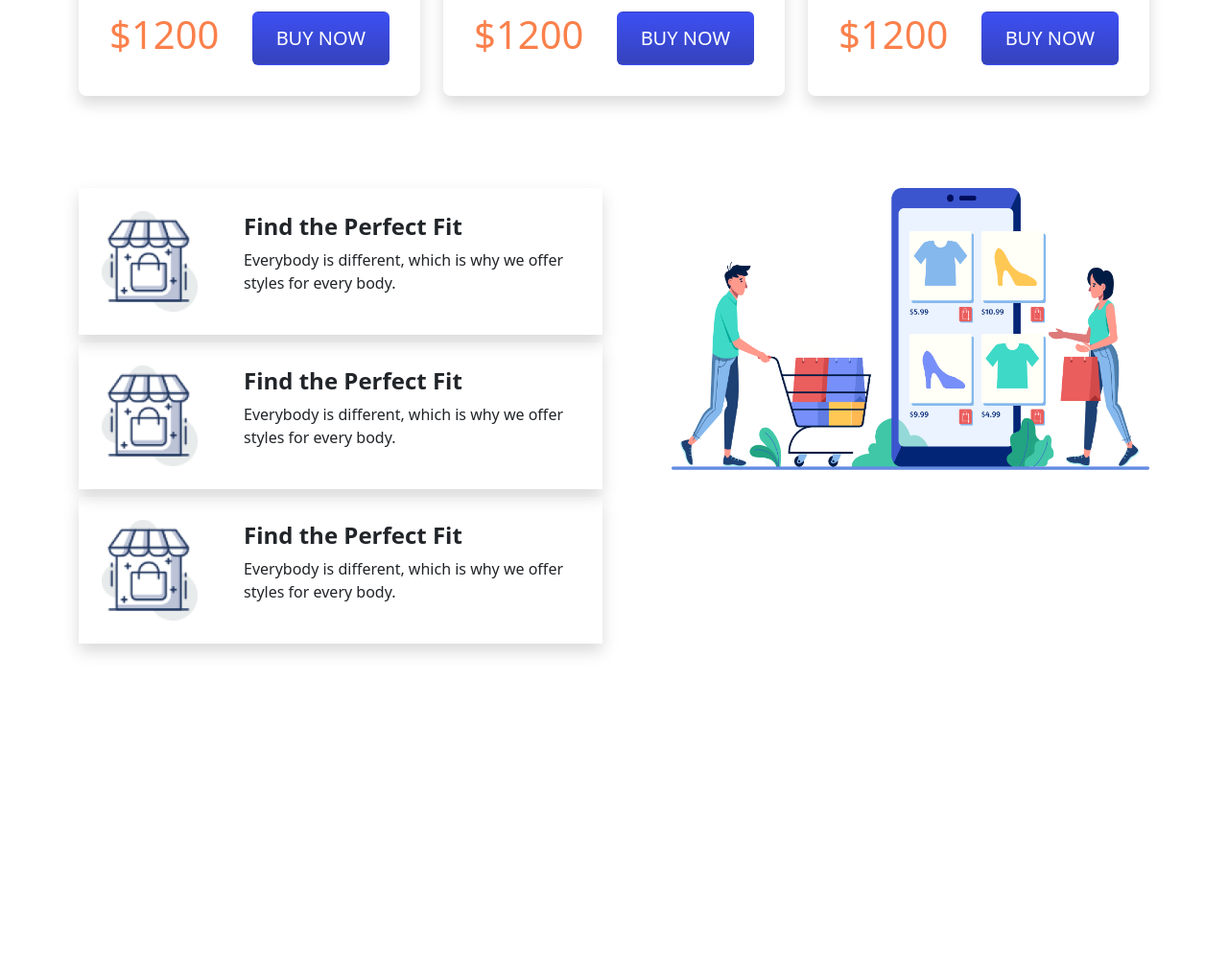
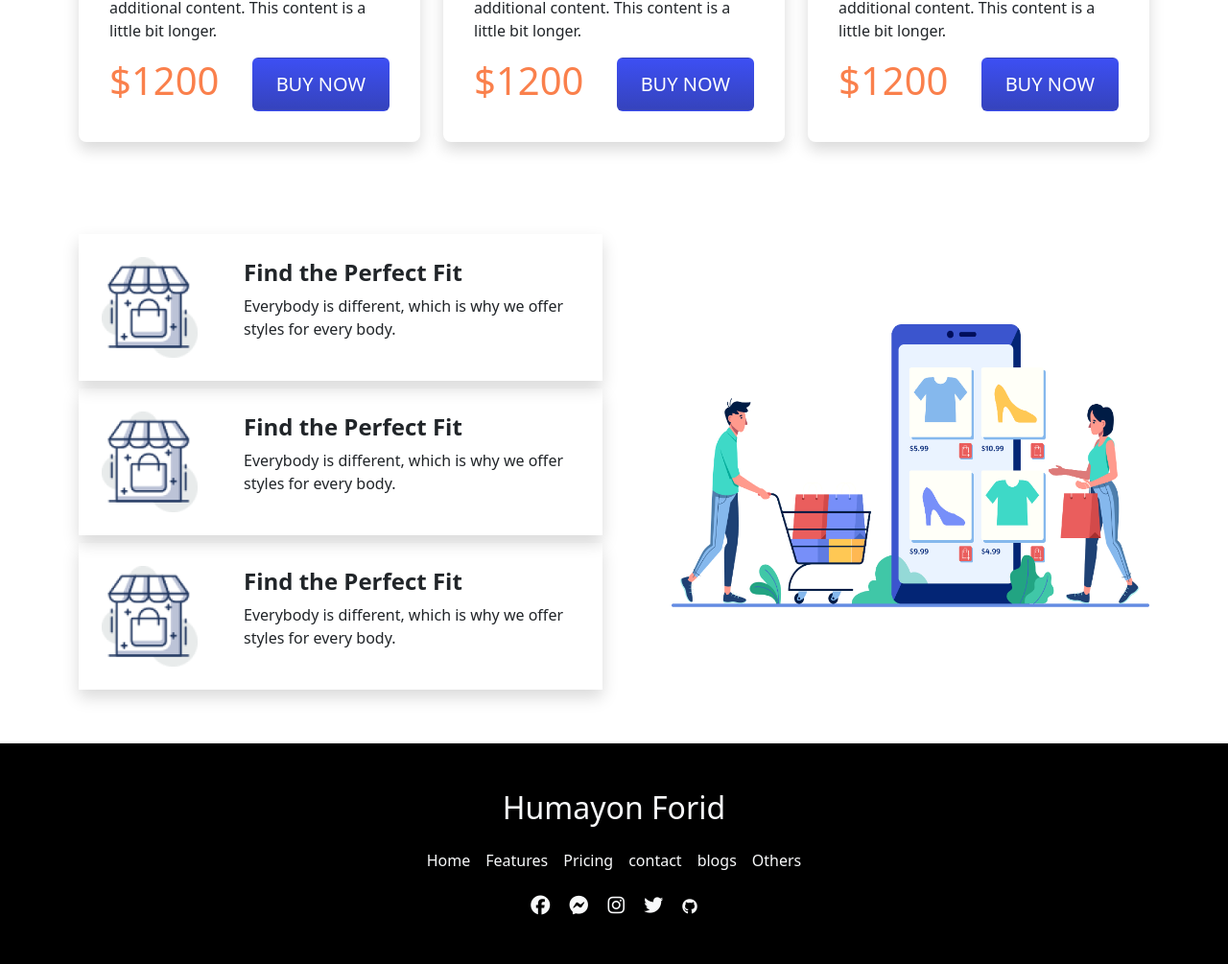
Before and after one commit to humayonitbd/Ecommerce-website, a plain HTML site: page index.html in a window 1280 px wide. Shown: the part 2078-3083 px from the top of the page at 96% size. Before the commit the page ends 2805 px from the top, so only its background shows below. Drawn offline with nearby package versions, Linux system fonts and the light colour scheme.

Commit message:
finish work

```diff
--- a/index.html
+++ b/index.html
@@ -5,6 +5,11 @@
     <meta http-equiv="X-UA-Compatible" content="IE=edge">
     <meta name="viewport" content="width=device-width, initial-scale=1.0">
     <title>Ecommerce bootstrap project</title>
+    <!-- font  -->
+    <script
+      src="https://kit.fontawesome.com/1ce240dc12.js"
+      crossorigin="anonymous"
+    ></script>
     <link rel="stylesheet" href="https://cdn.jsdelivr.net/npm/bootstrap@5.2.0/dist/css/bootstrap.min.css">
     <link rel="stylesheet" href="style.css">
 </head>
@@ -48,7 +53,7 @@
              <!-- home secton start  -->
              <section class="pb-5">
                 <div class="row d-flex justify-content-center align-items-center">
-                    <div class="col-md-6">
+                    <div class="col-md-6 order-2 order-md-0 order-sm-2">
                         <div class="div">
                             <img class="img-fluid" src="images/Group 33092.png" alt="">
                         </div>
@@ -136,6 +141,15 @@
 <section class="py-5">
     <div class="container">
         <h2 class="pb-3">Formal shoes</h2>
+        <!-- tost  -->
+    <div class="toast show ms-auto mb-2" role="alert" aria-live="assertive" aria-atomic="true">
+      <div class="toast-header">
+        <strong class="me-auto border-start-2 border-primary">Bootstrap</strong>
+        <small class="text-muted">11 mins ago</small>
+        <button type="button" class="btn-close" data-bs-dismiss="toast" aria-label="Close"></button>
+      </div>
+    </div>
+    <!-- tost  -->
         <div class="row row-cols-1 row-cols-md-3 g-4">
             <div class="col">
               <div class="card p-3 shadow border-0 rounded-3">
@@ -193,8 +207,8 @@
 <!--perfect fit section end  -->
 <section class="py-5">
     <div class="container">
-        <div class="row">
-            <div class="col-md-6">
+        <div class="row d-flex justify-content-center align-items-center">
+            <div class="col-md-6 order-2 order-md-0 order-sm-2">
                 <div class="shadow mb-2 p-4 d-flex justify-content-between align-items-center">
                     <img class="img-fluid icon-style" src="icons/image 12.png" alt="">
 
@@ -225,7 +239,7 @@
 
             </div>
             <div class="col-md-6">
-                <div class="ps-5">
+                <div class="ps-5 pb-sm-5 pb-5 pb-lg-0 pb-md-0">
                 <img class="img-fluid" src="icons/XMLID 1.png" alt="">
             </div>
             </div>
@@ -233,6 +247,56 @@
     </div>
 </section>
 <!-- perfect fit section end  -->
+
+<!-- footer section  -->
+<footer class="bg-black text-light">
+  <div class="container py-5">
+    <div class="row">
+      <div class="col-md-12 d-flex justify-content-center align-items-center">
+        <div class="footer-contect text-center">
+          <h2>Humayon Forid</h2>
+          <nav class="navbar-expand-lg navbar-light">
+              <div class="my-3">
+                <ul class="navbar-nav">
+                  <li class="nav-item me-3 sm-me-0">
+                    <a class="nav-link text-light" aria-current="page" href="#">Home</a>
+                  </li>
+                  <li class="nav-item me-3">
+                    <a class="nav-link text-light" href="#">Features</a>
+                  </li>
+                  <li class="nav-item me-3">
+                    <a class="nav-link text-light" href="#">Pricing</a>
+                  </li>
+                  <li class="nav-item me-3">
+                    <a class="nav-link text-light " href="#">contact</a>
+                  </li>
+                  <li class="nav-item me-3">
+                    <a class="nav-link text-light " href="#">blogs</a>
+                  </li>
+                  <li class="nav-item">
+                    <a class="nav-link text-light" href="#">Others</a>
+                  </li>
+                </ul>
+              </div>
+          </nav>
+          <div>
+            <i class="fa-brands fa-facebook me-3 fs-5"></i>
+            <i class="fa-brands fa-facebook-messenger me-3 fs-5"></i>
+            <i class="fa-brands fa-instagram me-3 fs-5"></i>
+            <i class="fa-brands fa-twitter me-3 fs-5"></i>
+            <i class="fa-brands fa-github"></i>
+
+          </div>
+
+        </div>
+
+      </div>
+    </div>
+  </div>
+</footer>
+
+
+<!-- footer section  -->
 
 
 
```
